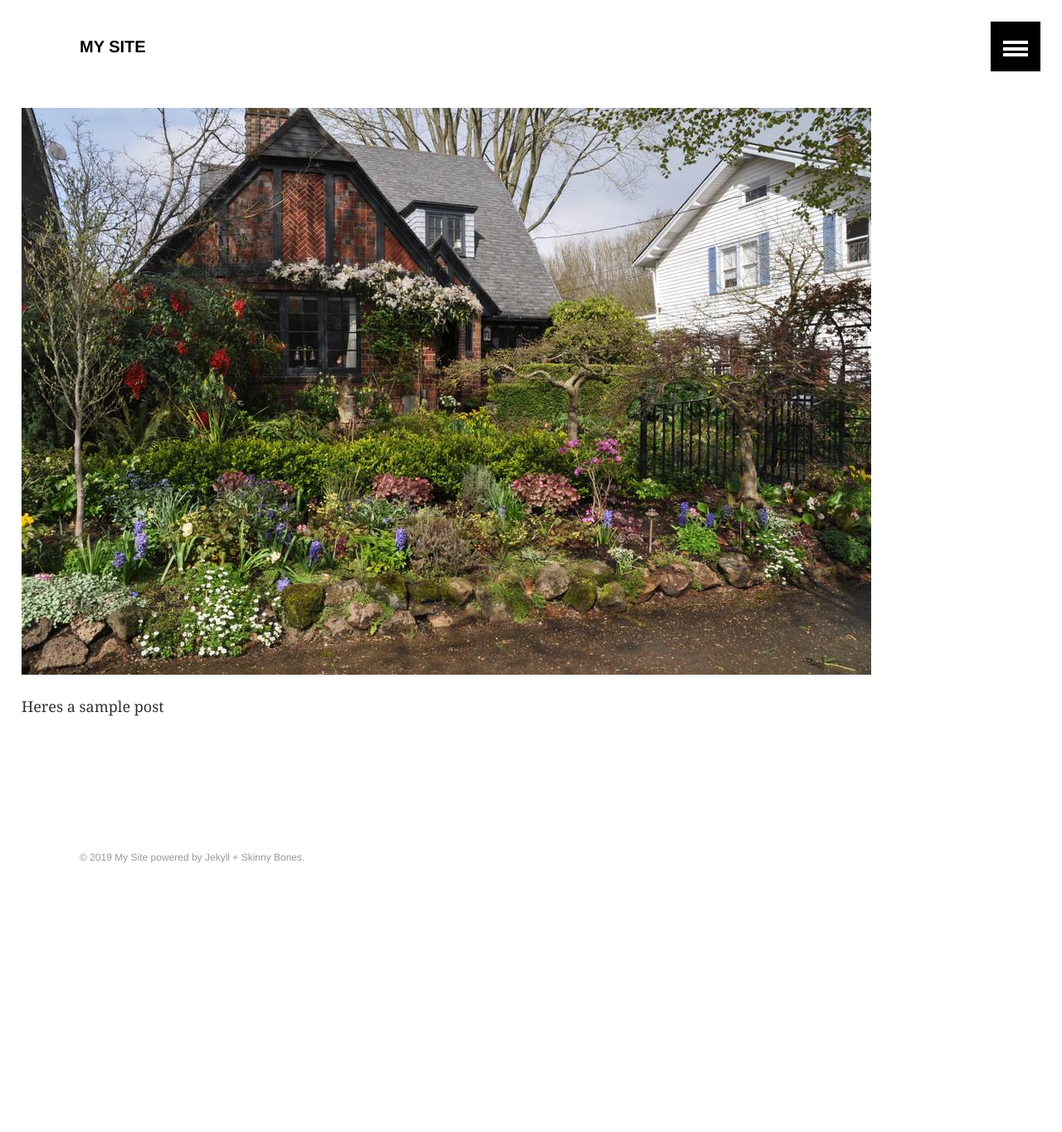
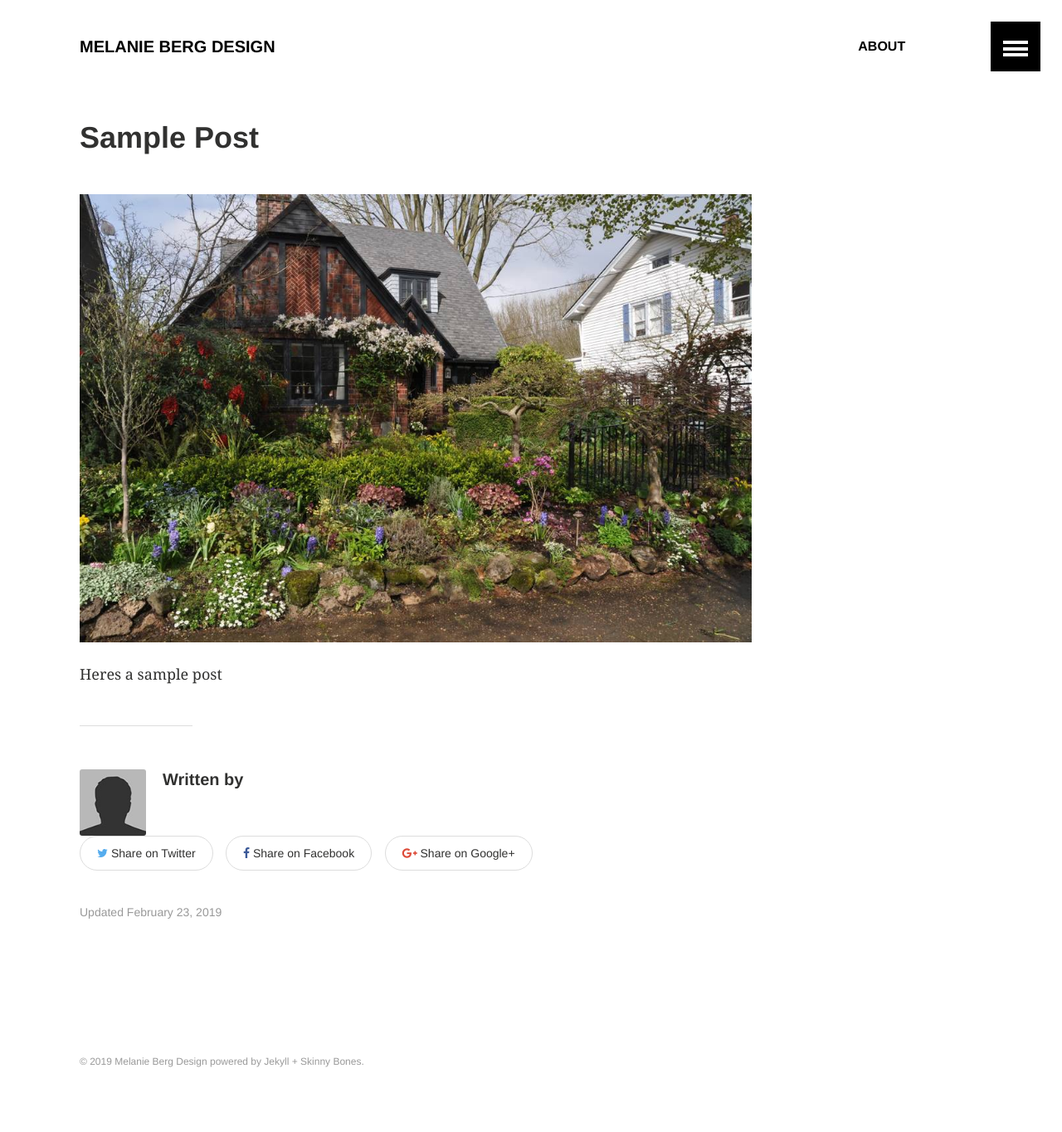
Before and after one commit to angiehemans/melanie-portfolio, a Jekyll site: the page built from _posts/2019-02-23-sample-post.markdown, in a window 1280 px wide. Shown: the whole page at 83% size. Built offline with Jekyll 4.4.1, drawn with Linux system fonts in a browser that asks for light colours; before the commit the page ends 1119 px from its top, so only the background shows below that.

Commit message:
Updated About and 5 other files

```diff
--- a/_config.yml
+++ b/_config.yml
@@ -1,5 +1,5 @@
 ---
-title: My Site
+title: Melanie Berg Design
 timezone: UTC
 collections:
   posts:
@@ -8,7 +8,14 @@ collections:
   uploads:
     title: Uploads
     output: true
-description: This is a description of my awesome site.
+defaults:
+- scope:
+    path: ''
+    type: posts
+  values:
+    image: ''
+    layout: article
+description:
 logo:
 teaser:
 locale: en
--- a/_data/navigation.yml
+++ b/_data/navigation.yml
@@ -1,6 +1,6 @@
 # Site navigation links
 
-- title:
-  url:
+- title: About
+  url: /about/
   excerpt:
   image:
--- a/_includes/post-grid.html
+++ b/_includes/post-grid.html
@@ -1,5 +1,5 @@
 <article class="tile" itemscope itemtype="http://schema.org/Article">
-  <a href="{{ site.url }}{{ post.url }}" title="{{ post.title }}" class="post-teaser">{% if post.teaser %}<img src="{{ site.url }}{{ post.teaser }}" alt="post-teaser" itemprop="image">
+  <a href="{{ site.url }}{{ post.url }}" title="{{ post.title }}" class="post-teaser">{% if post.image %}<img src="{{ site.url }}{{ post.image }}" alt="post-teaser" itemprop="image">
     {% else %}<img src="{{ site.url }}/images/{{ site.teaser }}" alt="teaser" itemprop="image">{% endif %}</a>
   {% if post.date %}<p class="entry-date date published"><time datetime="{{ post.date | date: "%Y-%m-%d" }}" itemprop="datePublished">{{ post.date | date: "%B %d, %Y" }}</time></p>{% endif %}
   <h2 class="post-title" itemprop="name"><a href="{{ site.url }}{{ post.url }}">{{ post.title }}</a></h2>
--- a/_layouts/default.html
+++ b/_layouts/default.html
@@ -2,7 +2,7 @@
 <html>
   <head>
     <meta charset="utf-8">
-    <title>{% if page.title %}{{ page.title }} • {% endif %}{{ site.title }}</title>
+    <title>{{ site.title }}{% if page.title %} • {{ page.title }}{% endif %}</title>
     {% if page.excerpt %}<meta name="description" content="{{ page.excerpt | strip_html }}">{% endif %}
     {% if page.tags %}<meta name="keywords" content="{{ page.tags | join: ', ' }}">{% endif %}
     {% if page.author %}
@@ -19,6 +19,7 @@
     <meta name="MobileOptimized" content="320">
     <meta name="viewport" content="width=device-width, initial-scale=1.0">
     <meta http-equiv="cleartype" content="on">
+
 
     <link rel="stylesheet" href="{{ site.url }}/css/main.css">
     <!-- HTML5 Shiv and Media Query Support for IE -->
--- a/_posts/2019-02-23-sample-post.markdown
+++ b/_posts/2019-02-23-sample-post.markdown
@@ -1,9 +1,9 @@
 ---
 title: Sample Post
 date: 2019-02-23 19:34:00 Z
-teaser: "/uploads/airb.jpg"
+image: "/uploads/airb.jpg"
 Field name:
-layout: default
+layout: article
 ---
 
 ![sample house](/uploads/airb.jpg)
```
Also changed, not shown: about.md (added, +13 -0 lines).
